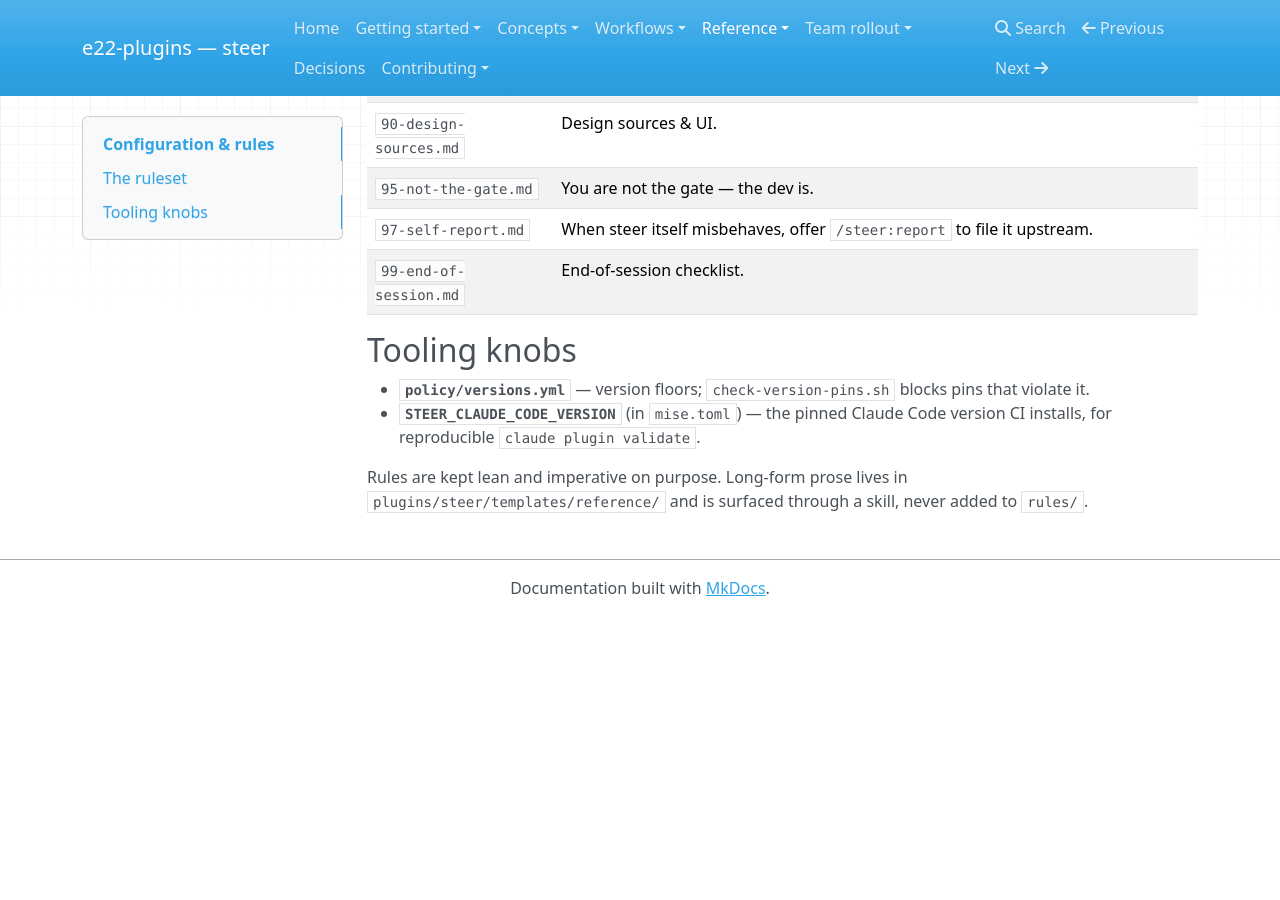
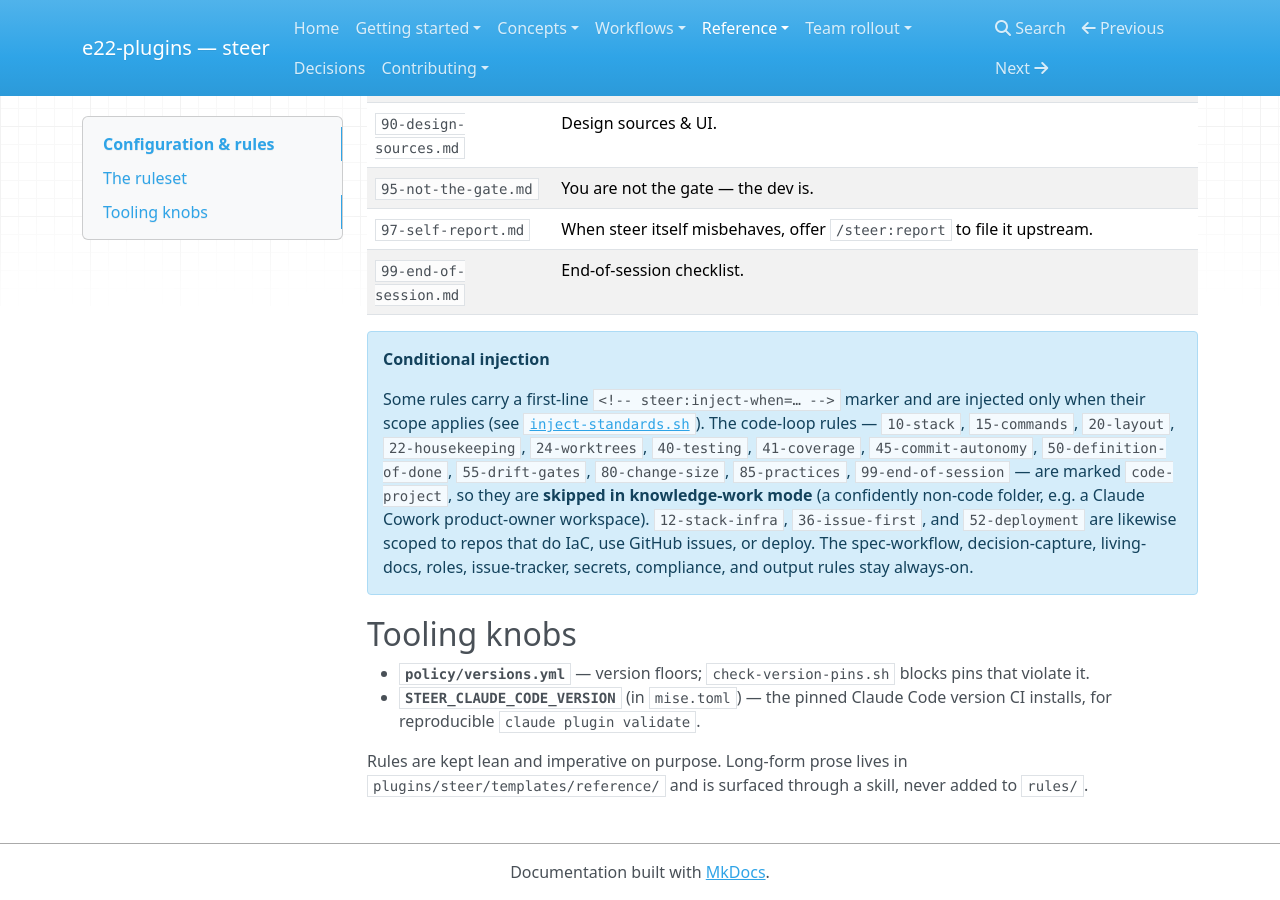
Before and after one commit to element22llc/e22-plugins, an MkDocs documentation site: the page built from docs/reference/configuration.md, in a window 1280 px wide and 900 px high, scrolled down 1604 px. Built offline with MkDocs 1.6.1, drawn with Linux system fonts in a browser that asks for light colours; nearby versions of some CDN libraries; before the commit the page ends 2220 px from its top, so only the background shows below that.

Commit message:
chore(release): steer 3.3.0
Cut steer 3.3.0 (minor): new knowledge-work / Cowork mode with
inject-when=code-project rule gating, mise declared task deps +
lockfile-aware auto-install, guided PO build default, and an in-flow
spec-iteration step in /steer:build.

Folded-in release polish: surface the code-project marker and
knowledge-work skip in docs/reference/{hooks,configuration}.md, and add a
CHANGELOG bullet naming the build-skill spec-iterate step.

Co-Authored-By: Claude Opus 4.8 (1M context) <noreply@anthropic.com>

```diff
--- a/docs/reference/configuration.md
+++ b/docs/reference/configuration.md
@@ -43,6 +43,19 @@ manual. They are injected into every managed session by `inject-standards.sh`
 | `97-self-report.md` | When steer itself misbehaves, offer `/steer:report` to file it upstream. |
 | `99-end-of-session.md` | End-of-session checklist. |
 
+!!! note "Conditional injection"
+    Some rules carry a first-line `<!-- steer:inject-when=… -->` marker and are
+    injected only when their scope applies (see
+    [`inject-standards.sh`](hooks.md)). The code-loop rules — `10-stack`,
+    `15-commands`, `20-layout`, `22-housekeeping`, `24-worktrees`, `40-testing`,
+    `41-coverage`, `45-commit-autonomy`, `50-definition-of-done`, `55-drift-gates`,
+    `80-change-size`, `85-practices`, `99-end-of-session` — are marked
+    `code-project`, so they are **skipped in knowledge-work mode** (a confidently
+    non-code folder, e.g. a Claude Cowork product-owner workspace). `12-stack-infra`,
+    `36-issue-first`, and `52-deployment` are likewise scoped to repos that do IaC,
+    use GitHub issues, or deploy. The spec-workflow, decision-capture, living-docs,
+    roles, issue-tracker, secrets, compliance, and output rules stay always-on.
+
 ## Tooling knobs
 
 - **`policy/versions.yml`** — version floors; `check-version-pins.sh` blocks pins
```
Also changed, not shown: CHANGELOG.md (+8 -0 lines), docs/reference/hooks.md (+1 -1 lines), 3 other files.
